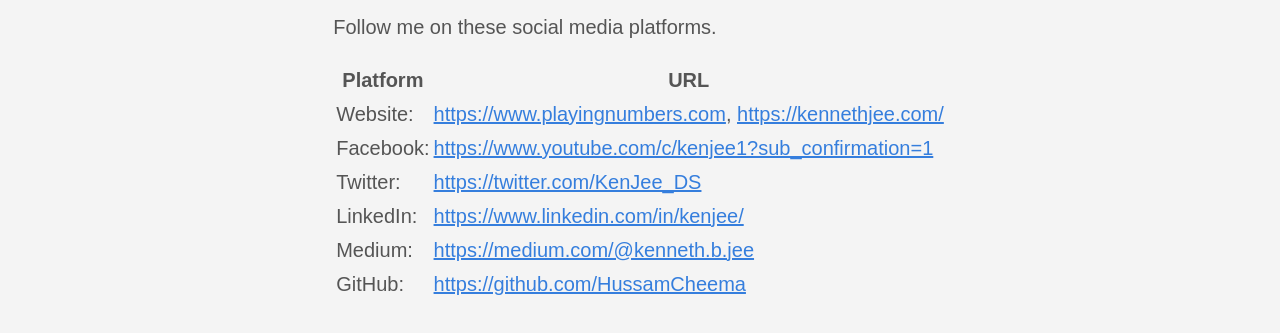
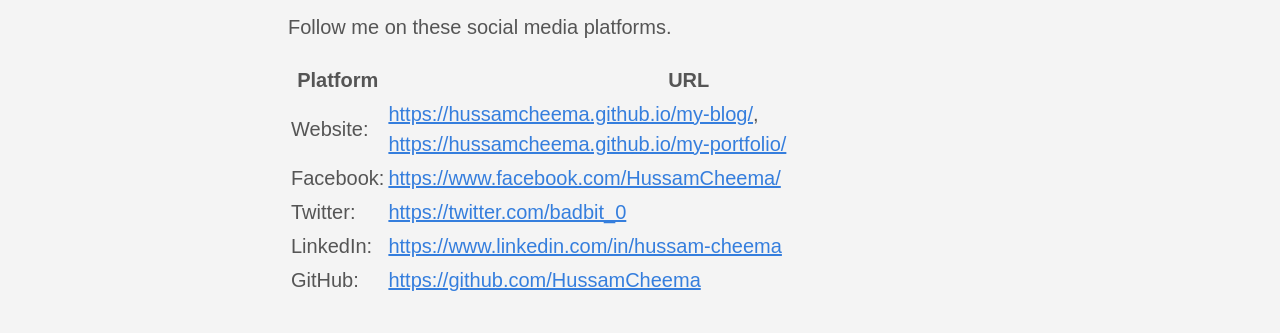
Before and after one commit to HussamCheema/my-portfolio, a plain HTML site: page contact/index.html in a window 1280 px wide. Shown: the part 651-984 px from the top of the page. Drawn offline with Linux system fonts and the light colour scheme.

Commit message:
Add files via upload

```diff
--- a/contact/index.html
+++ b/contact/index.html
@@ -6,7 +6,7 @@
 
     <title>Contact | Hussam Ul Hussain</title>
     <meta name="viewport" content="width=device-width,minimum-scale=1">
-    <meta name="description" content="I&#39;d love to hear from you">
+    <meta name="description" content="I&#39;d love to hear from you.">
     <meta name="generator" content="Hugo 0.91.2" />
 
 
@@ -28,19 +28,19 @@
 
 
     <meta property="og:title" content="Contact" />
-<meta property="og:description" content="I&#39;d love to hear from you" />
+<meta property="og:description" content="I&#39;d love to hear from you." />
 <meta property="og:type" content="article" />
 <meta property="og:url" content="https://hussamcheema.github.io/my-portfolio/contact/" /><meta property="article:section" content="" />
 
 <meta property="og:site_name" content="Hussam Ul Hussain" />
 
 <meta itemprop="name" content="Contact">
-<meta itemprop="description" content="I&#39;d love to hear from you">
+<meta itemprop="description" content="I&#39;d love to hear from you.">
 
-<meta itemprop="wordCount" content="22">
+<meta itemprop="wordCount" content="20">
 <meta itemprop="keywords" content="" /><meta name="twitter:card" content="summary"/>
 <meta name="twitter:title" content="Contact"/>
-<meta name="twitter:description" content="I&#39;d love to hear from you"/>
+<meta name="twitter:description" content="I&#39;d love to hear from you."/>
 
 
   </head>
@@ -89,7 +89,7 @@
 
 <div class="ananke-socials">
 
-    <a href="https://twitter.com/GoHugoIO" target="_blank" class="twitter ananke-social-link link-transition stackoverflow link dib z-999 pt3 pt0-l mr1" title="Twitter link" rel="noopener" aria-label="follow on Twitter——Opens in a new window">
+    <a href="https://twitter.com/badbit_0" target="_blank" class="twitter ananke-social-link link-transition stackoverflow link dib z-999 pt3 pt0-l mr1" title="Twitter link" rel="noopener" aria-label="follow on Twitter——Opens in a new window">
 
         <span class="icon"><svg style="enable-background:new 0 0 67 67;" version="1.1" viewBox="0 0 67 67"  xml:space="preserve" xmlns="http://www.w3.org/2000/svg" xmlns:xlink="http://www.w3.org/1999/xlink"><path d="M37.167,22.283c-2.619,0.953-4.274,3.411-4.086,6.101  l0.063,1.038l-1.048-0.127c-3.813-0.487-7.145-2.139-9.974-4.915l-1.383-1.377l-0.356,1.017c-0.754,2.267-0.272,4.661,1.299,6.271  c0.838,0.89,0.649,1.017-0.796,0.487c-0.503-0.169-0.943-0.296-0.985-0.233c-0.146,0.149,0.356,2.076,0.754,2.839  c0.545,1.06,1.655,2.097,2.871,2.712l1.027,0.487l-1.215,0.021c-1.173,0-1.215,0.021-1.089,0.467  c0.419,1.377,2.074,2.839,3.918,3.475l1.299,0.444l-1.131,0.678c-1.676,0.976-3.646,1.526-5.616,1.568  C19.775,43.256,19,43.341,19,43.405c0,0.211,2.557,1.397,4.044,1.864c4.463,1.377,9.765,0.783,13.746-1.568  c2.829-1.673,5.657-5,6.978-8.221c0.713-1.716,1.425-4.851,1.425-6.354c0-0.975,0.063-1.102,1.236-2.267  c0.692-0.678,1.341-1.419,1.467-1.631c0.21-0.403,0.188-0.403-0.88-0.043c-1.781,0.636-2.033,0.551-1.152-0.402  c0.649-0.678,1.425-1.907,1.425-2.267c0-0.063-0.314,0.042-0.671,0.233c-0.377,0.212-1.215,0.53-1.844,0.72l-1.131,0.361l-1.027-0.7  c-0.566-0.381-1.361-0.805-1.781-0.932C39.766,21.902,38.131,21.944,37.167,22.283z M33,64C16.432,64,3,50.569,3,34S16.432,4,33,4  s30,13.431,30,30S49.568,64,33,64z" style="fill-rule:evenodd;clip-rule:evenodd;fill:{{ .fill }};"/></svg>
 </span>
@@ -99,7 +99,7 @@
 </svg>
 </span></a>
 
-    <a href="facebook.com/" target="_blank" class="facebook ananke-social-link link-transition stackoverflow link dib z-999 pt3 pt0-l mr1" title="Facebook link" rel="noopener" aria-label="follow on Facebook——Opens in a new window">
+    <a href="https://www.facebook.com/HussamCheema/" target="_blank" class="facebook ananke-social-link link-transition stackoverflow link dib z-999 pt3 pt0-l mr1" title="Facebook link" rel="noopener" aria-label="follow on Facebook——Opens in a new window">
 
         <span class="icon"><svg style="enable-background:new 0 0 67 67;" version="1.1" viewBox="0 0 67 67"  xml:space="preserve" xmlns="http://www.w3.org/2000/svg" xmlns:xlink="http://www.w3.org/1999/xlink"><path d="M28.765,50.32h6.744V33.998h4.499l0.596-5.624h-5.095  l0.007-2.816c0-1.466,0.14-2.253,2.244-2.253h2.812V17.68h-4.5c-5.405,0-7.307,2.729-7.307,7.317v3.377h-3.369v5.625h3.369V50.32z   M33,64C16.432,64,3,50.569,3,34S16.432,4,33,4s30,13.431,30,30S49.568,64,33,64z" style="fill-rule:evenodd;clip-rule:evenodd;"/></svg>
 </span>
@@ -109,7 +109,7 @@
 </svg>
 </span></a>
 
-    <a href="linkedin.com" target="_blank" class="linkedin ananke-social-link link-transition stackoverflow link dib z-999 pt3 pt0-l mr1" title="LinkedIn link" rel="noopener" aria-label="follow on LinkedIn——Opens in a new window">
+    <a href="https://www.linkedin.com/in/hussam-cheema" target="_blank" class="linkedin ananke-social-link link-transition stackoverflow link dib z-999 pt3 pt0-l mr1" title="LinkedIn link" rel="noopener" aria-label="follow on LinkedIn——Opens in a new window">
 
         <span class="icon"><svg style="enable-background:new 0 0 65 65;" version="1.1" viewBox="0 0 65 65"  xml:space="preserve" xmlns="http://www.w3.org/2000/svg" xmlns:xlink="http://www.w3.org/1999/xlink">
   <path d="M50.837,48.137V36.425c0-6.275-3.35-9.195-7.816-9.195  c-3.604,0-5.219,1.983-6.119,3.374V27.71h-6.79c0.09,1.917,0,20.427,0,20.427h6.79V36.729c0-0.609,0.044-1.219,0.224-1.655  c0.49-1.22,1.607-2.483,3.482-2.483c2.458,0,3.44,1.873,3.44,4.618v10.929H50.837z M22.959,24.922c2.367,0,3.842-1.57,3.842-3.531  c-0.044-2.003-1.475-3.528-3.797-3.528s-3.841,1.524-3.841,3.528c0,1.961,1.474,3.531,3.753,3.531H22.959z M34,64  C17.432,64,4,50.568,4,34C4,17.431,17.432,4,34,4s30,13.431,30,30C64,50.568,50.568,64,34,64z M26.354,48.137V27.71h-6.789v20.427  H26.354z" style="fill-rule:evenodd;clip-rule:evenodd;fill:{{ .fill }};"/>
@@ -121,7 +121,7 @@
 </svg>
 </span></a>
 
-    <a href="github.com" target="_blank" class="github ananke-social-link link-transition stackoverflow link dib z-999 pt3 pt0-l mr1" title="GitHub link" rel="noopener" aria-label="follow on GitHub——Opens in a new window">
+    <a href="https://github.com/HussamCheema" target="_blank" class="github ananke-social-link link-transition stackoverflow link dib z-999 pt3 pt0-l mr1" title="GitHub link" rel="noopener" aria-label="follow on GitHub——Opens in a new window">
 
         <span class="icon"><svg style="enable-background:new 0 0 512 512;" version="1.1" viewBox="0 0 512 512"  xml:space="preserve" xmlns="http://www.w3.org/2000/svg" xmlns:xlink="http://www.w3.org/1999/xlink" >
   <path d="M256,32C132.3,32,32,134.8,32,261.7c0,101.5,64.2,187.5,153.2,217.9c11.2,2.1,15.3-5,15.3-11.1   c0-5.5-0.2-19.9-0.3-39.1c-62.3,13.9-75.5-30.8-75.5-30.8c-10.2-26.5-24.9-33.6-24.9-33.6c-20.3-14.3,1.5-14,1.5-14   c22.5,1.6,34.3,23.7,34.3,23.7c20,35.1,52.4,25,65.2,19.1c2-14.8,7.8-25,14.2-30.7c-49.7-5.8-102-25.5-102-113.5   c0-25.1,8.7-45.6,23-61.6c-2.3-5.8-10-29.2,2.2-60.8c0,0,18.8-6.2,61.6,23.5c17.9-5.1,37-7.6,56.1-7.7c19,0.1,38.2,2.6,56.1,7.7   c42.8-29.7,61.5-23.5,61.5-23.5c12.2,31.6,4.5,55,2.2,60.8c14.3,16.1,23,36.6,23,61.6c0,88.2-52.4,107.6-102.3,113.3   c8,7.1,15.2,21.1,15.2,42.5c0,30.7-0.3,55.5-0.3,63c0,6.1,4,13.3,15.4,11C415.9,449.1,480,363.1,480,261.7   C480,134.8,379.7,32,256,32z"/>
@@ -169,23 +169,19 @@
 <tbody>
 <tr>
 <td>Website:</td>
-<td><a href="https://www.playingnumbers.com">https://www.playingnumbers.com</a>, <a href="https://kennethjee.com/">https://kennethjee.com/</a></td>
+<td><a href="https://hussamcheema.github.io/my-blog/">https://hussamcheema.github.io/my-blog/</a>, <a href="https://hussamcheema.github.io/my-portfolio/">https://hussamcheema.github.io/my-portfolio/</a></td>
 </tr>
 <tr>
 <td>Facebook:</td>
-<td><a href="https://www.youtube.com/c/kenjee1?sub_confirmation=1">https://www.youtube.com/c/kenjee1?sub_confirmation=1</a></td>
+<td><a href="https://www.facebook.com/HussamCheema/">https://www.facebook.com/HussamCheema/</a></td>
 </tr>
 <tr>
 <td>Twitter:</td>
-<td><a href="https://twitter.com/KenJee_DS">https://twitter.com/KenJee_DS</a></td>
+<td><a href="https://twitter.com/badbit_0">https://twitter.com/badbit_0</a></td>
 </tr>
 <tr>
 <td>LinkedIn:</td>
-<td><a href="https://www.linkedin.com/in/kenjee/">https://www.linkedin.com/in/kenjee/</a></td>
-</tr>
-<tr>
-<td>Medium:</td>
-<td><a href="https://medium.com/@kenneth.b.jee">https://medium.com/@kenneth.b.jee</a></td>
+<td><a href="https://www.linkedin.com/in/hussam-cheema">https://www.linkedin.com/in/hussam-cheema</a></td>
 </tr>
 <tr>
 <td>GitHub:</td>
@@ -207,7 +203,7 @@
     <div>
 <div class="ananke-socials">
 
-    <a href="https://twitter.com/GoHugoIO" target="_blank" class="twitter ananke-social-link link-transition stackoverflow link dib z-999 pt3 pt0-l mr1" title="Twitter link" rel="noopener" aria-label="follow on Twitter——Opens in a new window">
+    <a href="https://twitter.com/badbit_0" target="_blank" class="twitter ananke-social-link link-transition stackoverflow link dib z-999 pt3 pt0-l mr1" title="Twitter link" rel="noopener" aria-label="follow on Twitter——Opens in a new window">
 
         <span class="icon"><svg style="enable-background:new 0 0 67 67;" version="1.1" viewBox="0 0 67 67"  xml:space="preserve" xmlns="http://www.w3.org/2000/svg" xmlns:xlink="http://www.w3.org/1999/xlink"><path d="M37.167,22.283c-2.619,0.953-4.274,3.411-4.086,6.101  l0.063,1.038l-1.048-0.127c-3.813-0.487-7.145-2.139-9.974-4.915l-1.383-1.377l-0.356,1.017c-0.754,2.267-0.272,4.661,1.299,6.271  c0.838,0.89,0.649,1.017-0.796,0.487c-0.503-0.169-0.943-0.296-0.985-0.233c-0.146,0.149,0.356,2.076,0.754,2.839  c0.545,1.06,1.655,2.097,2.871,2.712l1.027,0.487l-1.215,0.021c-1.173,0-1.215,0.021-1.089,0.467  c0.419,1.377,2.074,2.839,3.918,3.475l1.299,0.444l-1.131,0.678c-1.676,0.976-3.646,1.526-5.616,1.568  C19.775,43.256,19,43.341,19,43.405c0,0.211,2.557,1.397,4.044,1.864c4.463,1.377,9.765,0.783,13.746-1.568  c2.829-1.673,5.657-5,6.978-8.221c0.713-1.716,1.425-4.851,1.425-6.354c0-0.975,0.063-1.102,1.236-2.267  c0.692-0.678,1.341-1.419,1.467-1.631c0.21-0.403,0.188-0.403-0.88-0.043c-1.781,0.636-2.033,0.551-1.152-0.402  c0.649-0.678,1.425-1.907,1.425-2.267c0-0.063-0.314,0.042-0.671,0.233c-0.377,0.212-1.215,0.53-1.844,0.72l-1.131,0.361l-1.027-0.7  c-0.566-0.381-1.361-0.805-1.781-0.932C39.766,21.902,38.131,21.944,37.167,22.283z M33,64C16.432,64,3,50.569,3,34S16.432,4,33,4  s30,13.431,30,30S49.568,64,33,64z" style="fill-rule:evenodd;clip-rule:evenodd;fill:{{ .fill }};"/></svg>
 </span>
@@ -217,7 +213,7 @@
 </svg>
 </span></a>
 
-    <a href="facebook.com/" target="_blank" class="facebook ananke-social-link link-transition stackoverflow link dib z-999 pt3 pt0-l mr1" title="Facebook link" rel="noopener" aria-label="follow on Facebook——Opens in a new window">
+    <a href="https://www.facebook.com/HussamCheema/" target="_blank" class="facebook ananke-social-link link-transition stackoverflow link dib z-999 pt3 pt0-l mr1" title="Facebook link" rel="noopener" aria-label="follow on Facebook——Opens in a new window">
 
         <span class="icon"><svg style="enable-background:new 0 0 67 67;" version="1.1" viewBox="0 0 67 67"  xml:space="preserve" xmlns="http://www.w3.org/2000/svg" xmlns:xlink="http://www.w3.org/1999/xlink"><path d="M28.765,50.32h6.744V33.998h4.499l0.596-5.624h-5.095  l0.007-2.816c0-1.466,0.14-2.253,2.244-2.253h2.812V17.68h-4.5c-5.405,0-7.307,2.729-7.307,7.317v3.377h-3.369v5.625h3.369V50.32z   M33,64C16.432,64,3,50.569,3,34S16.432,4,33,4s30,13.431,30,30S49.568,64,33,64z" style="fill-rule:evenodd;clip-rule:evenodd;"/></svg>
 </span>
@@ -227,7 +223,7 @@
 </svg>
 </span></a>
 
-    <a href="linkedin.com" target="_blank" class="linkedin ananke-social-link link-transition stackoverflow link dib z-999 pt3 pt0-l mr1" title="LinkedIn link" rel="noopener" aria-label="follow on LinkedIn——Opens in a new window">
+    <a href="https://www.linkedin.com/in/hussam-cheema" target="_blank" class="linkedin ananke-social-link link-transition stackoverflow link dib z-999 pt3 pt0-l mr1" title="LinkedIn link" rel="noopener" aria-label="follow on LinkedIn——Opens in a new window">
 
         <span class="icon"><svg style="enable-background:new 0 0 65 65;" version="1.1" viewBox="0 0 65 65"  xml:space="preserve" xmlns="http://www.w3.org/2000/svg" xmlns:xlink="http://www.w3.org/1999/xlink">
   <path d="M50.837,48.137V36.425c0-6.275-3.35-9.195-7.816-9.195  c-3.604,0-5.219,1.983-6.119,3.374V27.71h-6.79c0.09,1.917,0,20.427,0,20.427h6.79V36.729c0-0.609,0.044-1.219,0.224-1.655  c0.49-1.22,1.607-2.483,3.482-2.483c2.458,0,3.44,1.873,3.44,4.618v10.929H50.837z M22.959,24.922c2.367,0,3.842-1.57,3.842-3.531  c-0.044-2.003-1.475-3.528-3.797-3.528s-3.841,1.524-3.841,3.528c0,1.961,1.474,3.531,3.753,3.531H22.959z M34,64  C17.432,64,4,50.568,4,34C4,17.431,17.432,4,34,4s30,13.431,30,30C64,50.568,50.568,64,34,64z M26.354,48.137V27.71h-6.789v20.427  H26.354z" style="fill-rule:evenodd;clip-rule:evenodd;fill:{{ .fill }};"/>
@@ -239,7 +235,7 @@
 </svg>
 </span></a>
 
-    <a href="github.com" target="_blank" class="github ananke-social-link link-transition stackoverflow link dib z-999 pt3 pt0-l mr1" title="GitHub link" rel="noopener" aria-label="follow on GitHub——Opens in a new window">
+    <a href="https://github.com/HussamCheema" target="_blank" class="github ananke-social-link link-transition stackoverflow link dib z-999 pt3 pt0-l mr1" title="GitHub link" rel="noopener" aria-label="follow on GitHub——Opens in a new window">
 
         <span class="icon"><svg style="enable-background:new 0 0 512 512;" version="1.1" viewBox="0 0 512 512"  xml:space="preserve" xmlns="http://www.w3.org/2000/svg" xmlns:xlink="http://www.w3.org/1999/xlink" >
   <path d="M256,32C132.3,32,32,134.8,32,261.7c0,101.5,64.2,187.5,153.2,217.9c11.2,2.1,15.3-5,15.3-11.1   c0-5.5-0.2-19.9-0.3-39.1c-62.3,13.9-75.5-30.8-75.5-30.8c-10.2-26.5-24.9-33.6-24.9-33.6c-20.3-14.3,1.5-14,1.5-14   c22.5,1.6,34.3,23.7,34.3,23.7c20,35.1,52.4,25,65.2,19.1c2-14.8,7.8-25,14.2-30.7c-49.7-5.8-102-25.5-102-113.5   c0-25.1,8.7-45.6,23-61.6c-2.3-5.8-10-29.2,2.2-60.8c0,0,18.8-6.2,61.6,23.5c17.9-5.1,37-7.6,56.1-7.7c19,0.1,38.2,2.6,56.1,7.7   c42.8-29.7,61.5-23.5,61.5-23.5c12.2,31.6,4.5,55,2.2,60.8c14.3,16.1,23,36.6,23,61.6c0,88.2-52.4,107.6-102.3,113.3   c8,7.1,15.2,21.1,15.2,42.5c0,30.7-0.3,55.5-0.3,63c0,6.1,4,13.3,15.4,11C415.9,449.1,480,363.1,480,261.7   C480,134.8,379.7,32,256,32z"/>
--- a/index.xml
+++ b/index.xml
@@ -33,7 +33,7 @@
 
       <guid>https://hussamcheema.github.io/my-portfolio/contact/</guid>
       <description>Follow me on these social media platforms.
-   Platform URL     Website: https://www.playingnumbers.com, https://kennethjee.com/   Facebook: https://www.youtube.com/c/kenjee1?sub_confirmation=1   Twitter: https://twitter.com/KenJee_DS   LinkedIn: https://www.linkedin.com/in/kenjee/   Medium: https://medium.com/@kenneth.b.jee   GitHub: https://github.com/HussamCheema    </description>
+   Platform URL     Website: https://hussamcheema.github.io/my-blog/, https://hussamcheema.github.io/my-portfolio/   Facebook: https://www.facebook.com/HussamCheema/   Twitter: https://twitter.com/badbit_0   LinkedIn: https://www.linkedin.com/in/hussam-cheema   GitHub: https://github.com/HussamCheema    </description>
     </item>
 
   </channel>
```
Also changed, not shown: 404.html (+8 -8 lines), about/index.html (+8 -8 lines), categories/index.html (+8 -8 lines), index.html (+9 -9 lines), post/index.html (+8 -8 lines), post/project-1/index.html (+8 -8 lines), post/project-2/index.html (+8 -8 lines), tags/index.html (+8 -8 lines), tags/scene/index.html (+8 -8 lines).
